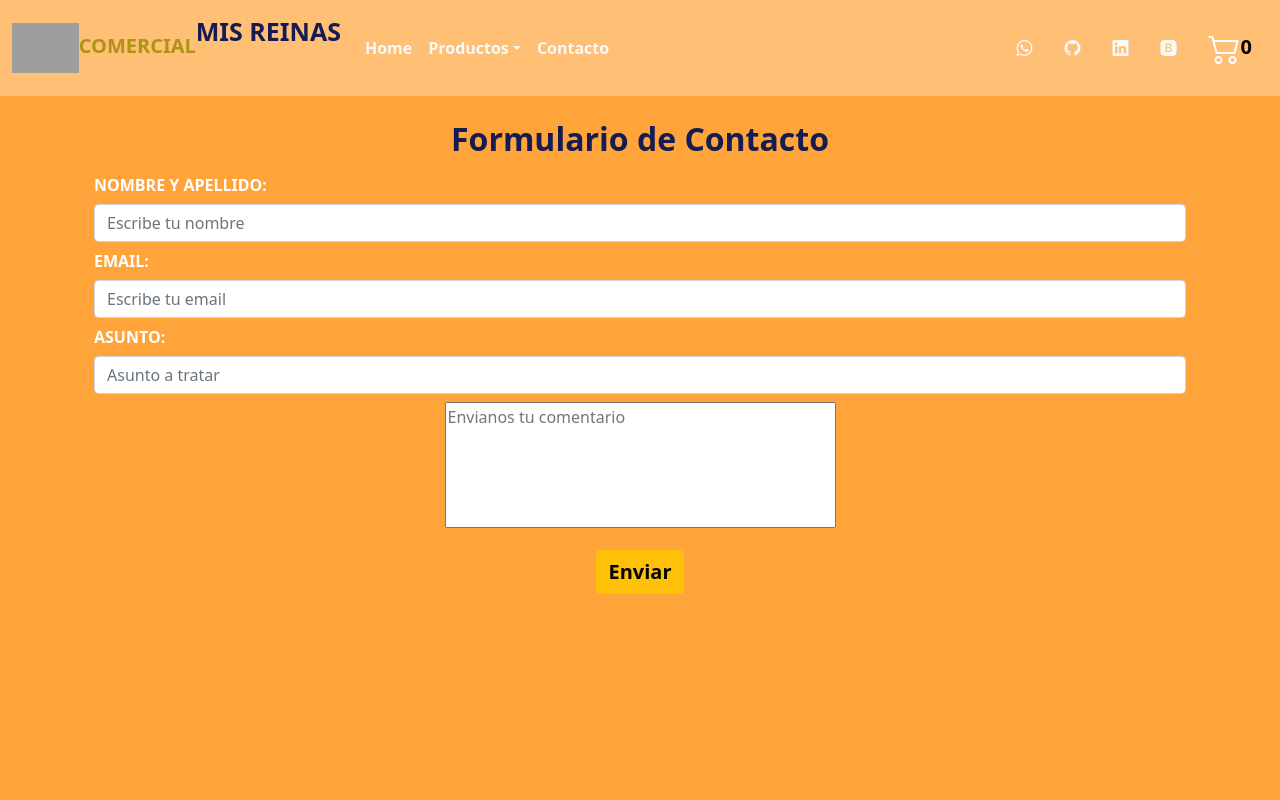
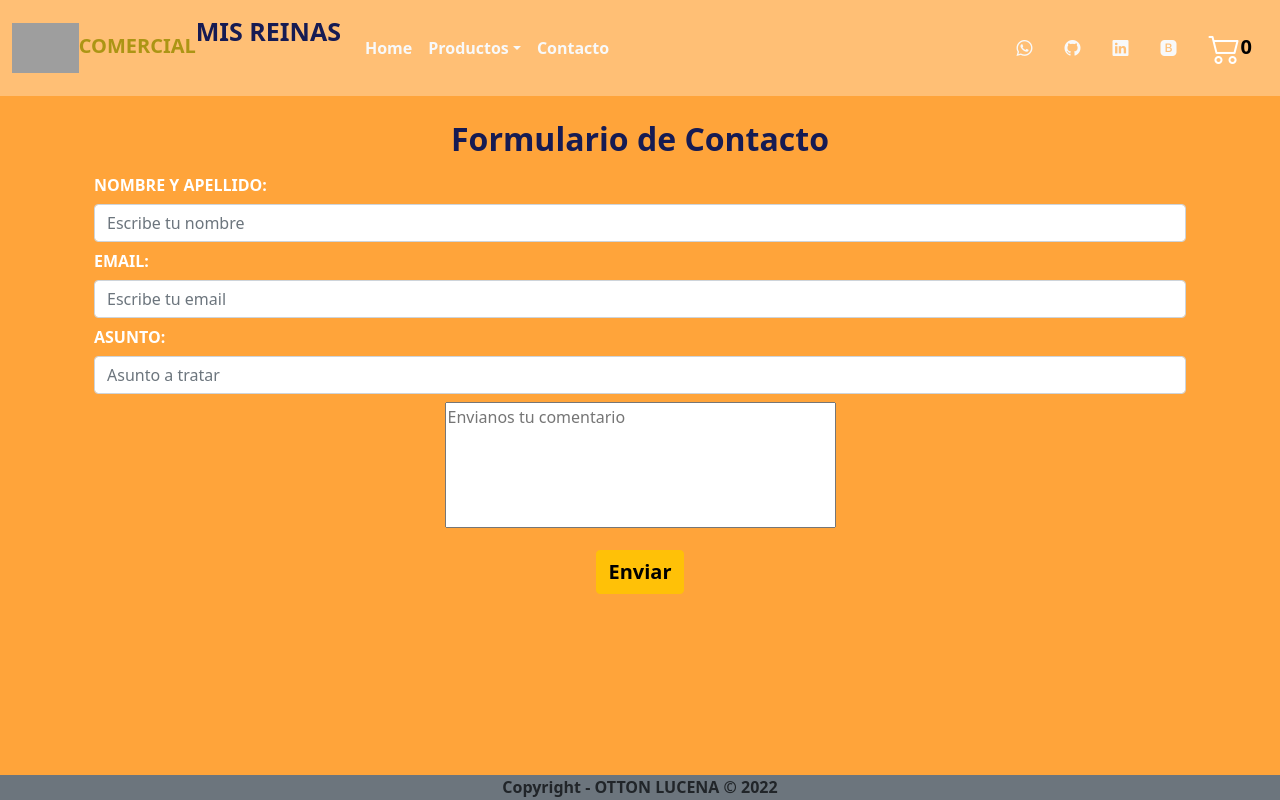
Before and after one commit to ottonlucena/reactOttonLucena, a React (Create React App) app in the folder otton-lucena/: page /formulario in a window 1280 px wide. Built offline with nearby package versions, Linux system fonts and the light colour scheme; no server answers; the database is empty; grey boxes are pictures that could not be loaded.

Commit message:
Terminando detalles

```diff
--- a/otton-lucena/src/App.js
+++ b/otton-lucena/src/App.js
@@ -8,6 +8,7 @@ import MyProvider from "./context/CartContext";
 import { initializeApp } from "firebase/app";
 import ContactoForm from "./components/ContactoForm";
 import NavBar2 from "./components/NavBar2";
+import Footer from "./components/Footer";
 
 function App() {
   const firebaseConfig = {
@@ -37,6 +38,7 @@ function App() {
             <Route path="/contacto" element={<Contacto />} />
             <Route path="/formulario" element={<ContactoForm />} />
           </Routes>
+          <Footer />
         </MyProvider>
       </BrowserRouter>
     </>
--- /dev/null
+++ b/otton-lucena/src/components/Footer.css
@@ -0,0 +1,6 @@
+.footer {
+  position: fixed;
+  height: 25px;
+  bottom: 0;
+  width: 100%;
+}
--- a/otton-lucena/src/components/Footer.jsx
+++ b/otton-lucena/src/components/Footer.jsx
@@ -1,8 +1,10 @@
+import "./Footer.css";
+
 const Footer = () => {
   return (
-    <footer className="">
+    <div className="footer bg-secondary">
       <p className="text-center fw-bold">Copyright - OTTON LUCENA © 2022</p>
-    </footer>
+    </div>
   );
 };
 
```
Also changed, not shown: 1 other file (tests, documents, lock files or other folders).
